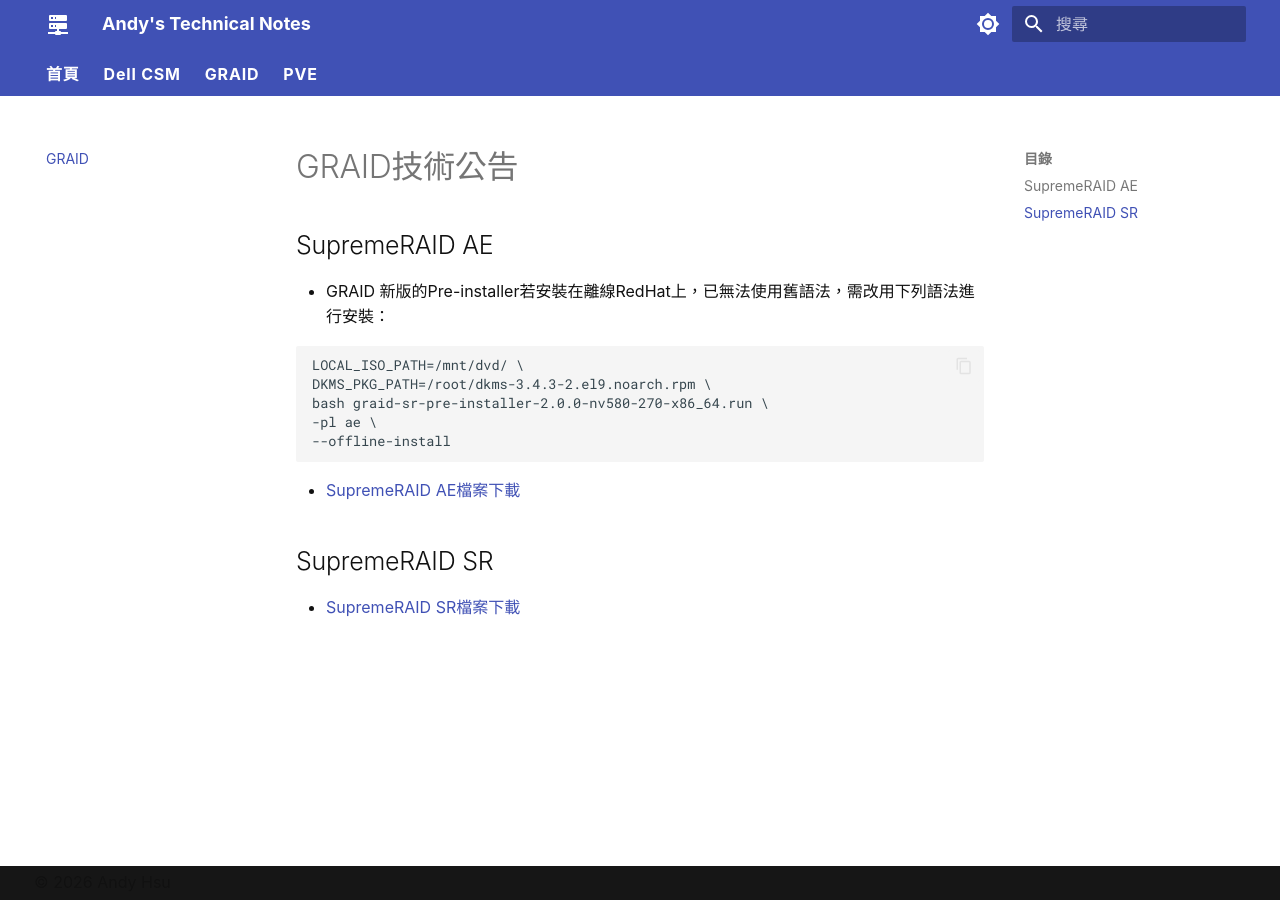
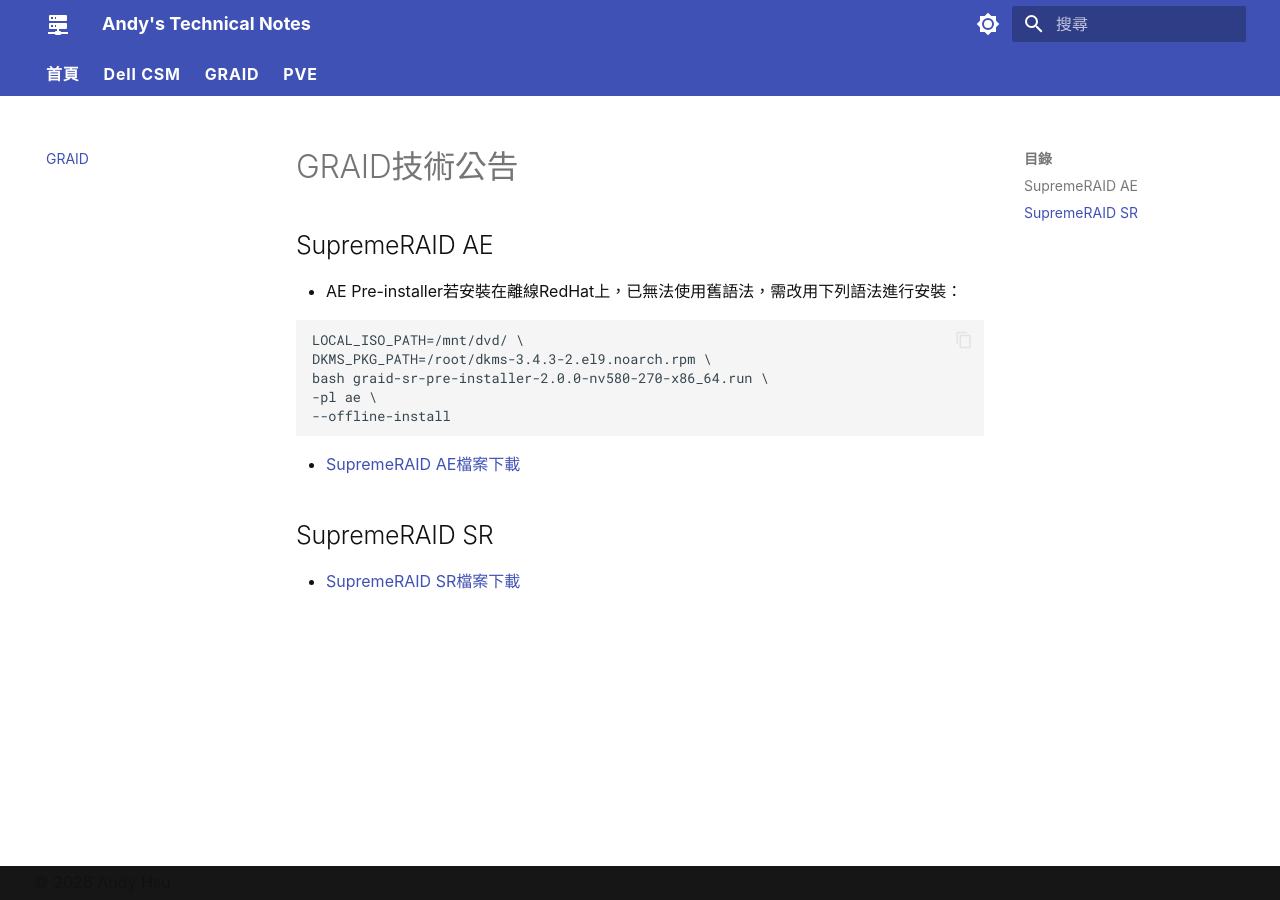
Before and after one commit to Andy0583/Metaage, an MkDocs documentation site: the page built from docs/graid/graid.md, in a window 1280 px wide. Built offline with MkDocs 1.6.1 and Material for MkDocs 9.7.7, drawn with Linux system fonts in a browser that asks for light colours.

````diff
--- a/docs/graid/graid.md
+++ b/docs/graid/graid.md
@@ -1,6 +1,6 @@
 # GRAID技術公告
 ## SupremeRAID AE
-- GRAID 新版的Pre-installer若安裝在離線RedHat上，已無法使用舊語法，需改用下列語法進行安裝：
+- AE Pre-installer若安裝在離線RedHat上，已無法使用舊語法，需改用下列語法進行安裝：
 ```bash
 LOCAL_ISO_PATH=/mnt/dvd/ \
 DKMS_PKG_PATH=/root/dkms-3.4.3-2.el9.noarch.rpm \
````
